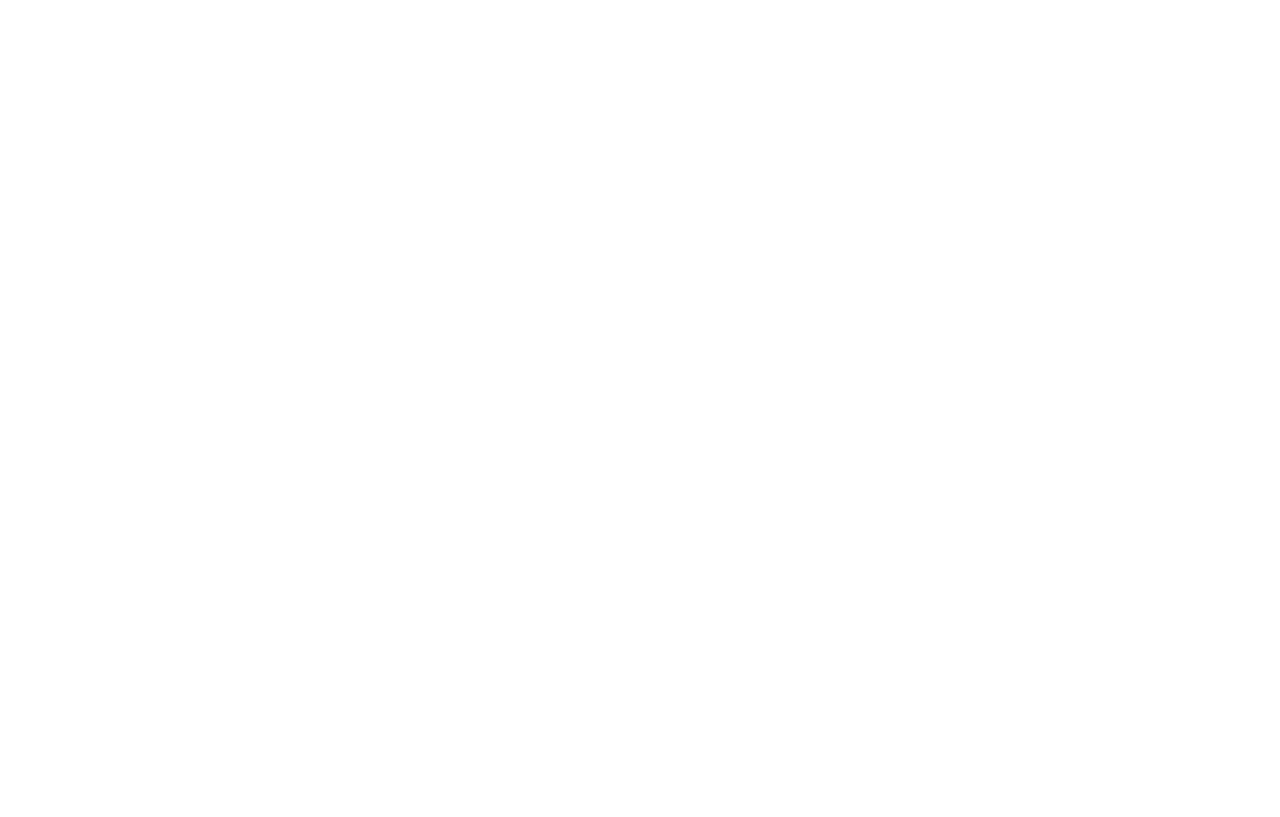
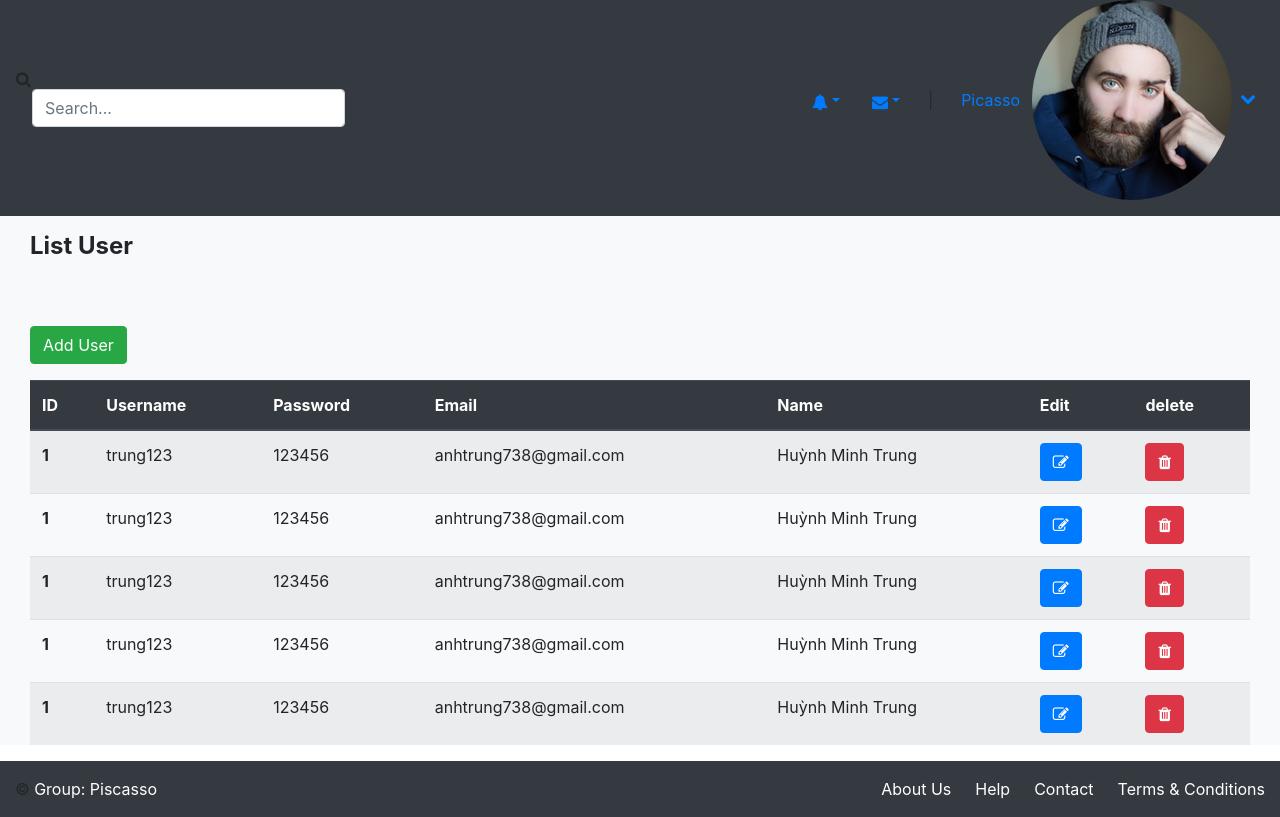
Before and after one commit to minchun81/asm_framework, an Angular app: page /list-user in a window 1280 px wide. Shown: the part 529-1346 px from the top of the page. Before the commit the page ends 800 px from the top, so only its background shows below. Built offline with nearby package versions, Linux system fonts and the light colour scheme.

Commit message:
fix-code-link

```diff
--- a/src/app/admin/category/edit-category/edit-category.component.html
+++ b/src/app/admin/category/edit-category/edit-category.component.html
@@ -1,7 +1,4 @@
-  <!-- [ Layout content ] Start -->
-  <div class="layout-content">
-
-    <!-- [ content ] Start -->
+<div class="layout-content">
     <div class="container-fluid flex-grow-1 container-p-y">
         <h4 class="font-weight-bold py-3 mb-0">Edit Category</h4>
         <div class="text-muted small mt-0 mb-4 d-block breadcrumb">
@@ -45,8 +42,4 @@
 
 
     </div>
-    <!-- [ content ] End -->
-<!-- [ Layout content ] Start -->
-
 </div>
-<!-- [ Layout container ] End -->
--- a/src/app/admin/category/list-category/list-category.component.html
+++ b/src/app/admin/category/list-category/list-category.component.html
@@ -1,14 +1,12 @@
-
-    <!-- [ content ] Start -->
+<div class="layout-content">
     <div class="container-fluid flex-grow-1 container-p-y">
-        <router-outlet></router-outlet>
         <h4 class="font-weight-bold py-3 mb-0">List Category</h4>
 
 
         <hr class="border-light container-m--x my-4">
 
         <div>
-            <a class="btn btn-success mb-3" routerLink="add-category">Add Category</a>
+            <a class="btn btn-success mb-3" href="#">Add Category</a>
         </div>
         <table class="table table-striped">
             <thead class="thead-dark">
@@ -27,9 +25,9 @@
                     <td scope="col"><img width="150px" src="https://www.jordbærklausen.dk/wp-content/uploads/2021/04/h3-product10.png" alt=""></td>
                     <td scope="col">Vegetable</td>
 
-                    <td><a type="a" class="btn btn-round btn-success">active</a></td>
-                    <td> <a routerLink="edit-category" class="btn btn-primary"><i class="fa fa-edit"></i></a></td>
-                    <td> <a class="btn btn-danger"><i class="fa fa-trash"></i></a></td>
+                    <td><button type="button" class="btn btn-round btn-success">active</button></td>
+                    <td> <button class="btn btn-primary"><i class="fa fa-edit"></i></button></td>
+                    <td> <button class="btn btn-danger"><i class="fa fa-trash"></i></button></td>
                 </tr>
                 <tr>
                     <th scope="row">2</th>
@@ -40,8 +38,8 @@
                         <div class="btn btn-round btn-success">active</div>
                     </td>
 
-                    <td> <a routerLink="edit-category" class="btn btn-primary"><i class="fa fa-edit"></i></a></td>
-                    <td> <a class="btn btn-danger"><i class="fa fa-trash"></i></a></td>
+                    <td> <button class="btn btn-primary"><i class="fa fa-edit"></i></button></td>
+                    <td> <button class="btn btn-danger"><i class="fa fa-trash"></i></button></td>
                 </tr>
                 <tr>
                     <th scope="row">3</th>
@@ -52,15 +50,10 @@
                         <div class="btn btn-round btn-success">active</div>
                     </td>
 
-                    <td> <a routerLink="edit-category" class="btn btn-primary"><i class="fa fa-edit"></i></a></td>
-                    <td> <a class="btn btn-danger"><i class="fa fa-trash"></i></a></td>
+                    <td> <button class="btn btn-primary"><i class="fa fa-edit"></i></button></td>
+                    <td> <button class="btn btn-danger"><i class="fa fa-trash"></i></button></td>
                 </tr>
             </tbody>
         </table>
-
-
     </div>
-
-    <!-- [ content ] End -->
-
 </div>
--- a/src/app/admin/product/add-product/add-product.component.html
+++ b/src/app/admin/product/add-product/add-product.component.html
@@ -1,7 +1,5 @@
-  <!-- [ Layout content ] Start -->
-  <div class="layout-content">
+<div class="layout-content">
 
-    <!-- [ content ] Start -->
     <div class="container-fluid flex-grow-1 container-p-y">
         <h4 class="font-weight-bold py-3 mb-0">Add Product</h4>
         <div class="text-muted small mt-0 mb-4 d-block breadcrumb">
@@ -44,12 +42,5 @@
                 </form>
             </div>
         </div>
-
-
-
-
     </div>
-
-
 </div>
-<!-- [ Layout container ] End -->
--- a/src/app/admin/product/edit-product/edit-product.component.html
+++ b/src/app/admin/product/edit-product/edit-product.component.html
@@ -1,7 +1,5 @@
-  <!-- [ Layout content ] Start -->
-  <div class="layout-content">
+<div class="layout-content">
 
-    <!-- [ content ] Start -->
     <div class="container-fluid flex-grow-1 container-p-y">
         <h4 class="font-weight-bold py-3 mb-0">Edit Product</h4>
         <div class="text-muted small mt-0 mb-4 d-block breadcrumb">
@@ -49,8 +47,4 @@
 
 
     </div>
-    <!-- [ content ] End -->
-<!-- [ Layout content ] Start -->
-
 </div>
-<!-- [ Layout container ] End -->
--- a/src/app/admin/product/list-product/list-product.component.html
+++ b/src/app/admin/product/list-product/list-product.component.html
@@ -1,14 +1,12 @@
-  <!-- [ content ] Start -->
+<div class="layout-content">
     <div class="container-fluid flex-grow-1 container-p-y">
-      <router-outlet></router-outlet>
-
         <h4 class="font-weight-bold py-3 mb-0">List Product</h4>
 
 
         <hr class="border-light container-m--x my-4">
 
         <div>
-          <a class="btn btn-success mb-3" routerLink="add-product">Add Product</a>
+            <a class="btn btn-success mb-3" href="#">Add Product</a>
         </div>
         <table class="table table-striped">
             <thead class="thead-dark">
@@ -28,55 +26,52 @@
                     <td scope="col"><img width="150px" src="https://www.jordbærklausen.dk/wp-content/uploads/2021/04/h3-product10.png" alt=""></td>
                     <td scope="col">Carrot</td>
                     <td>25000</td>
-                  <td><a type="a" class="btn btn-round btn-success">active</a></td>
-                  <td> <a routerLink="edit-product" class="btn btn-primary"><i class="fa fa-edit"></i></a></td>
-                  <td> <a class="btn btn-danger"><i class="fa fa-trash"></i></a></td>
+                    <td><button type="button" class="btn btn-round btn-success">active</button></td>
+                    <td> <button class="btn btn-primary"><i class="fa fa-edit"></i></button></td>
+                    <td> <button class="btn btn-danger"><i class="fa fa-trash"></i></button></td>
                 </tr>
                 <tr>
                     <th scope="row">2</th>
                     <td scope="col"><img width="150px" src="https://www.jordbærklausen.dk/wp-content/uploads/2021/04/h3-product10.png" alt=""></td>
                     <td scope="col">Carrot</td>
                     <td>25000</td>
-                  <td><a type="a" class="btn btn-round btn-success">active</a></td>
+                    <td><button type="button" class="btn btn-round btn-success">active</button></td>
 
-                  <td> <a routerLink="edit-product" class="btn btn-primary"><i class="fa fa-edit"></i></a></td>
-                  <td> <a class="btn btn-danger"><i class="fa fa-trash"></i></a></td>
+                    <td> <button class="btn btn-primary"><i class="fa fa-edit"></i></button></td>
+                    <td> <button class="btn btn-danger"><i class="fa fa-trash"></i></button></td>
                 </tr>
                 <tr>
                     <th scope="row">3</th>
                     <td scope="col"><img width="150px" src="https://www.jordbærklausen.dk/wp-content/uploads/2021/04/h3-product10.png" alt=""></td>
                     <td scope="col">Carrot</td>
                     <td>25000</td>
-                  <td><a type="a" class="btn btn-round btn-success">active</a></td>
+                    <td><button type="button" class="btn btn-round btn-success">active</button></td>
 
-                  <td> <a routerLink="edit-product" class="btn btn-primary"><i class="fa fa-edit"></i></a></td>
-                  <td> <a class="btn btn-danger"><i class="fa fa-trash"></i></a></td>
+                    <td> <button class="btn btn-primary"><i class="fa fa-edit"></i></button></td>
+                    <td> <button class="btn btn-danger"><i class="fa fa-trash"></i></button></td>
                 </tr>
                 <tr>
                     <th scope="row">4</th>
                     <td scope="col"><img width="150px" src="https://www.jordbærklausen.dk/wp-content/uploads/2021/04/h3-product10.png" alt=""></td>
                     <td scope="col">Carrot</td>
                     <td>25000</td>
-                  <td><a type="a" class="btn btn-round btn-success">active</a></td>
-                  <td> <a routerLink="edit-product" class="btn btn-primary"><i class="fa fa-edit"></i></a></td>
-                  <td> <a class="btn btn-danger"><i class="fa fa-trash"></i></a></td>
+                    <td><button type="button" class="btn btn-round btn-success">active</button></td>
+                    <td> <button class="btn btn-primary"><i class="fa fa-edit"></i></button></td>
+                    <td> <button class="btn btn-danger"><i class="fa fa-trash"></i></button></td>
                 </tr>
                 <tr>
                     <th scope="row">5</th>
                     <td scope="col"><img width="150px" src="https://www.jordbærklausen.dk/wp-content/uploads/2021/04/h3-product10.png" alt=""></td>
                     <td scope="col">Carrot</td>
                     <td>25000</td>
-                  <td><a type="a" class="btn btn-round btn-success">active</a></td>
+                    <td><button type="button" class="btn btn-round btn-success">active</button></td>
 
-                  <td> <a routerLink="edit-product" class="btn btn-primary"><i class="fa fa-edit"></i></a></td>
-                  <td> <a class="btn btn-danger"><i class="fa fa-trash"></i></a></td>
+                    <td> <button class="btn btn-primary"><i class="fa fa-edit"></i></button></td>
+                    <td> <button class="btn btn-danger"><i class="fa fa-trash"></i></button></td>
                 </tr>
             </tbody>
         </table>
 
 
     </div>
-
-  <!-- [ content ] End -->
-
 </div>
--- a/src/app/admin/user/edit-user/edit-user.component.html
+++ b/src/app/admin/user/edit-user/edit-user.component.html
@@ -54,8 +54,6 @@
 
 
     </div>
-    <!-- [ content ] End -->
-<!-- [ Layout content ] Start -->
 
 </div>
 <!-- [ Layout container ] End -->
--- a/src/app/admin/user/list-user/list-user.component.html
+++ b/src/app/admin/user/list-user/list-user.component.html
@@ -1,15 +1,14 @@
+<div class="layout-content">
 
     <!-- [ content ] Start -->
     <div class="container-fluid flex-grow-1 container-p-y">
-        <router-outlet></router-outlet>
-
         <h4 class="font-weight-bold py-3 mb-0">List User</h4>
 
 
         <hr class="border-light container-m--x my-4">
 
         <div>
-            <a class="btn btn-success mb-3" routerLink="add-user">Add User</a>
+            <a class="btn btn-success mb-3" href="#">Add User</a>
         </div>
         <table class="table table-striped">
             <thead class="thead-dark">
@@ -30,8 +29,8 @@
                     <td scope="col">123456</td>
                     <td scope="col">anhtrung738@gmail.com</td>
                     <td scope="col">Huỳnh Minh Trung</td>
-                    <td> <a routerLink="edit-user" class="btn btn-primary"><i class="fa fa-edit"></i></a></td>
-                    <td> <a class="btn btn-danger"><i class="fa fa-trash"></i></a></td>
+                    <td> <button class="btn btn-primary"><i class="fa fa-edit"></i></button></td>
+                    <td> <button class="btn btn-danger"><i class="fa fa-trash"></i></button></td>
                 </tr>
                 <tr>
                     <th scope="row">1</th>
@@ -39,8 +38,8 @@
                     <td scope="col">123456</td>
                     <td scope="col">anhtrung738@gmail.com</td>
                     <td scope="col">Huỳnh Minh Trung</td>
-                    <td> <a routerLink="edit-user" class="btn btn-primary"><i class="fa fa-edit"></i></a></td>
-                    <td> <a class="btn btn-danger"><i class="fa fa-trash"></i></a></td>
+                    <td> <button class="btn btn-primary"><i class="fa fa-edit"></i></button></td>
+                    <td> <button class="btn btn-danger"><i class="fa fa-trash"></i></button></td>
                 </tr>
                 <tr>
                     <th scope="row">1</th>
@@ -48,8 +47,8 @@
                     <td scope="col">123456</td>
                     <td scope="col">anhtrung738@gmail.com</td>
                     <td scope="col">Huỳnh Minh Trung</td>
-                    <td> <a routerLink="edit-user" class="btn btn-primary"><i class="fa fa-edit"></i></a></td>
-                    <td> <a class="btn btn-danger"><i class="fa fa-trash"></i></a></td>
+                    <td> <button class="btn btn-primary"><i class="fa fa-edit"></i></button></td>
+                    <td> <button class="btn btn-danger"><i class="fa fa-trash"></i></button></td>
                 </tr>
                 <tr>
                     <th scope="row">1</th>
@@ -57,8 +56,8 @@
                     <td scope="col">123456</td>
                     <td scope="col">anhtrung738@gmail.com</td>
                     <td scope="col">Huỳnh Minh Trung</td>
-                    <td> <a routerLink="edit-user" class="btn btn-primary"><i class="fa fa-edit"></i></a></td>
-                    <td> <a class="btn btn-danger"><i class="fa fa-trash"></i></a></td>
+                    <td> <button class="btn btn-primary"><i class="fa fa-edit"></i></button></td>
+                    <td> <button class="btn btn-danger"><i class="fa fa-trash"></i></button></td>
                 </tr>
                 <tr>
                     <th scope="row">1</th>
@@ -66,15 +65,14 @@
                     <td scope="col">123456</td>
                     <td scope="col">anhtrung738@gmail.com</td>
                     <td scope="col">Huỳnh Minh Trung</td>
-                    <td> <a routerLink="edit-user" class="btn btn-primary"><i class="fa fa-edit"></i></a></td>
-                    <td> <a class="btn btn-danger"><i class="fa fa-trash"></i></a></td>
+                    <td> <button class="btn btn-primary"><i class="fa fa-edit"></i></button></td>
+                    <td> <button class="btn btn-danger"><i class="fa fa-trash"></i></button></td>
                 </tr>
             </tbody>
         </table>
 
 
     </div>
-
     <!-- [ content ] End -->
 
 </div>
--- a/src/app/client/auth/login/login.component.html
+++ b/src/app/client/auth/login/login.component.html
@@ -1,5 +1,5 @@
-<link href="https://fonts.googleapis.com/css?family=Lato:300,400,700,900&display=swap" rel="stylesheet">
-<link rel="stylesheet" href="https://stackpath.bootstrapcdn.com/font-awesome/4.7.0/css/font-awesome.min.css">
+<!-- <link href="https://fonts.googleapis.com/css?family=Lato:300,400,700,900&display=swap" rel="stylesheet">
+<link rel="stylesheet" href="https://stackpath.bootstrapcdn.com/font-awesome/4.7.0/css/font-awesome.min.css"> -->
 <!-- <link rel="stylesheet" href="../../../../assets/client/css/style.css"> -->
 <div class="container">
     <div class="row justify-content-center">
--- a/src/app/client/auth/register/register.component.html
+++ b/src/app/client/auth/register/register.component.html
@@ -1,6 +1,6 @@
-<link href="https://fonts.googleapis.com/css?family=Lato:300,400,700,900&display=swap" rel="stylesheet">
+<!-- <link href="https://fonts.googleapis.com/css?family=Lato:300,400,700,900&display=swap" rel="stylesheet">
 <link rel="stylesheet" href="https://stackpath.bootstrapcdn.com/font-awesome/4.7.0/css/font-awesome.min.css">
-<link rel="stylesheet" href="../../../../assets/client/css/style.css">
+<link rel="stylesheet" href="../../../../assets/client/css/style.css"> -->
 <div class="container">
     <div class="row justify-content-center">
         <div class="col-md-12 col-lg-10">
```
Also changed, not shown: src/app/admin/category/add-category/add-category.component.html (+0 -10 lines), src/app/admin/user/add-user/add-user.component.html (+0 -8 lines). Lines whose indentation alone changed are shown as unchanged.
